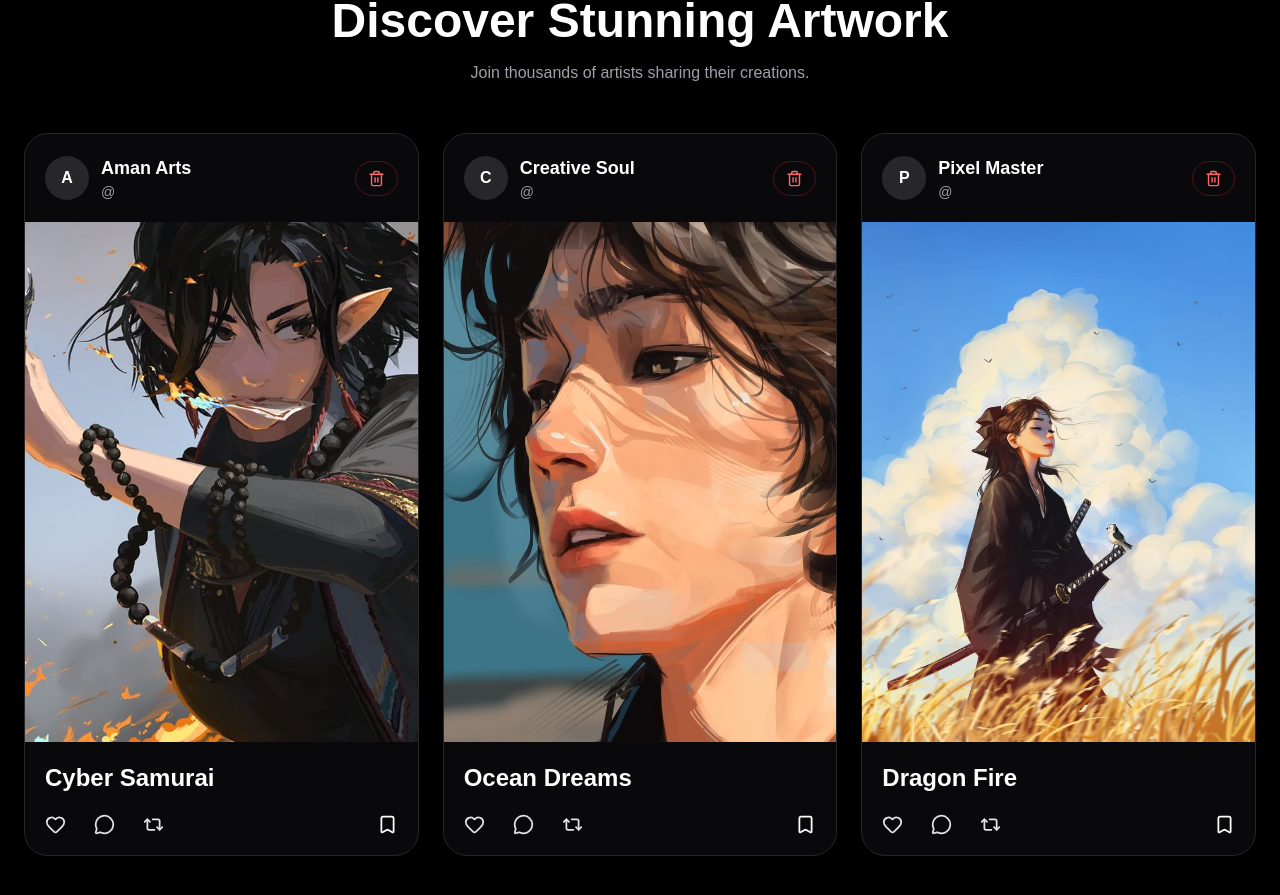
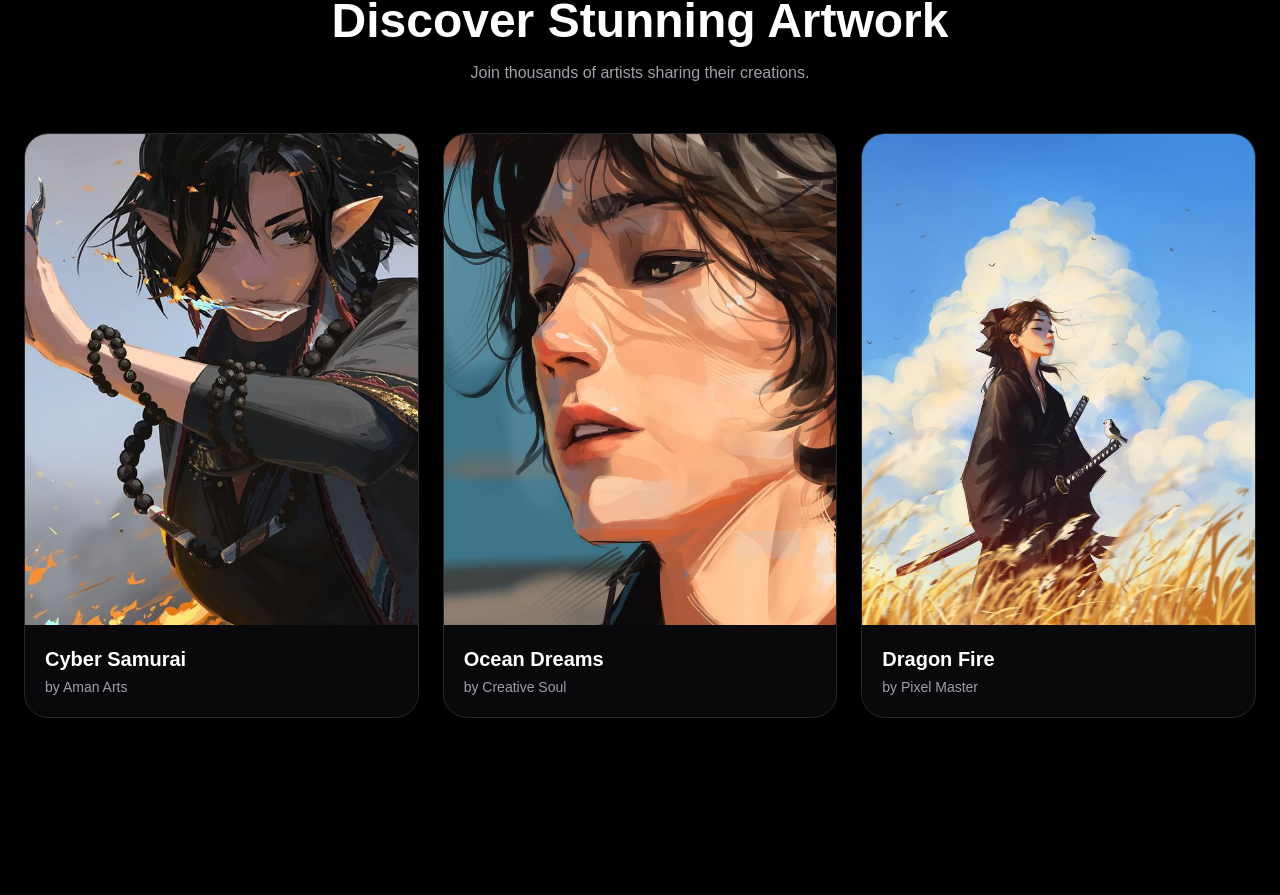
Before and after one commit to aman9015/ArtHub_forartist, a Next.js app: page / in a window 1280 px wide. Shown: the part 892-1787 px from the top of the page. After the commit the page ends 1706 px from the top, so only its background shows below. Built offline with nearby package versions, Linux system fonts and the light colour scheme; no server answers.

Commit message:
Fix production build

```diff
--- a/app/components/ArtPreview.tsx
+++ b/app/components/ArtPreview.tsx
@@ -1,42 +1,65 @@
-// 1. Import your new component at the very top
-import ArtworkCard from "./ArtworkCard";
+import Image from "next/image";
+
+const previewArtworks = [
+    {
+        image: "/artworks/art1.jpg",
+        title: "Cyber Samurai",
+        artist: "Aman Arts",
+    },
+    {
+        image: "/artworks/art2.jpg",
+        title: "Ocean Dreams",
+        artist: "Creative Soul",
+    },
+    {
+        image: "/artworks/art3.jpg",
+        title: "Dragon Fire",
+        artist: "Pixel Master",
+    },
+];
 
 export default function ArtPreview() {
     return (
         <section className="mx-auto max-w-7xl px-6 py-24">
-
             <div className="mb-12 text-center">
-                <h2 className="text-5xl font-bold">
+                <h2 className="text-4xl font-bold text-white sm:text-5xl">
                     Discover Stunning Artwork
                 </h2>
+
                 <p className="mt-4 text-zinc-400">
                     Join thousands of artists sharing their creations.
                 </p>
             </div>
 
-            {/* 2. Feed your data into the ArtworkCard component */}
             <div className="grid gap-6 md:grid-cols-3">
+                {previewArtworks.map((artwork) => (
+                    <article
+                        key={artwork.title}
+                        className="group overflow-hidden rounded-3xl border border-zinc-800 bg-zinc-950"
+                    >
+                        <div className="relative aspect-[4/5] overflow-hidden bg-zinc-900">
+                            <Image
+                                src={artwork.image}
+                                alt={artwork.title}
+                                fill
+                                priority
+                                sizes="(max-width: 768px) 100vw, 33vw"
+                                className="object-cover transition duration-500 group-hover:scale-105"
+                            />
+                        </div>
 
-                <ArtworkCard
-                    image="/artworks/art1.jpg"
-                    title="Cyber Samurai"
-                    artist="Aman Arts"
-                />
+                        <div className="p-5">
+                            <h3 className="text-xl font-bold text-white">
+                                {artwork.title}
+                            </h3>
 
-                <ArtworkCard
-                    image="/artworks/art2.jpg"
-                    title="Ocean Dreams"
-                    artist="Creative Soul"
-                />
-
-                <ArtworkCard
-                    image="/artworks/art3.jpg"
-                    title="Dragon Fire"
-                    artist="Pixel Master"
-                />
-
+                            <p className="mt-1 text-sm text-zinc-400">
+                                by {artwork.artist}
+                            </p>
+                        </div>
+                    </article>
+                ))}
             </div>
-
         </section>
     );
 }
--- a/app/upload/page.tsx
+++ b/app/upload/page.tsx
@@ -1,36 +1,21 @@
 "use client";
 
-import { useState } from "react";
-import Feed from "../components/layout/Feed";
-import Sidebar from "../components/layout/Sidebar";
-import MobileNav from "../components/layout/MobileNav";
-import Trending from "../components/layout/Trending";
+import { useRouter } from "next/navigation";
 import UploadModal from "../components/layout/UploadModel";
 
-export default function HomePage() {
-  const [isUploadOpen, setIsUploadOpen] = useState(false);
+export default function UploadPage() {
+    const router = useRouter();
 
-  return (
-    <main className="min-h-screen bg-black px-4 py-6 text-white">
-      <div className={isUploadOpen ? "blur-sm" : ""}>
-        <div className="mx-auto grid max-w-7xl grid-cols-1 gap-6 lg:grid-cols-[220px_1fr_300px]">
-          <div className="hidden lg:block">
-            <Sidebar onUploadClick={() => setIsUploadOpen(true)} />
-          </div>
-
-          <Feed onUploadClick={() => setIsUploadOpen(true)} />
-
-          <div className="hidden lg:block">
-            <Trending />
-          </div>
-        </div>
-
-        <MobileNav onUploadClick={() => setIsUploadOpen(true)} />
-      </div>
-
-      {isUploadOpen && (
-        <UploadModal onClose={() => setIsUploadOpen(false)} />
-      )}
-    </main>
-  );
+    return (
+        <main className="min-h-screen bg-black text-white">
+            <UploadModal
+                onCreateArtwork={() => {
+                    router.refresh();
+                }}
+                onClose={() => {
+                    router.push("/explore");
+                }}
+            />
+        </main>
+    );
 }
```
